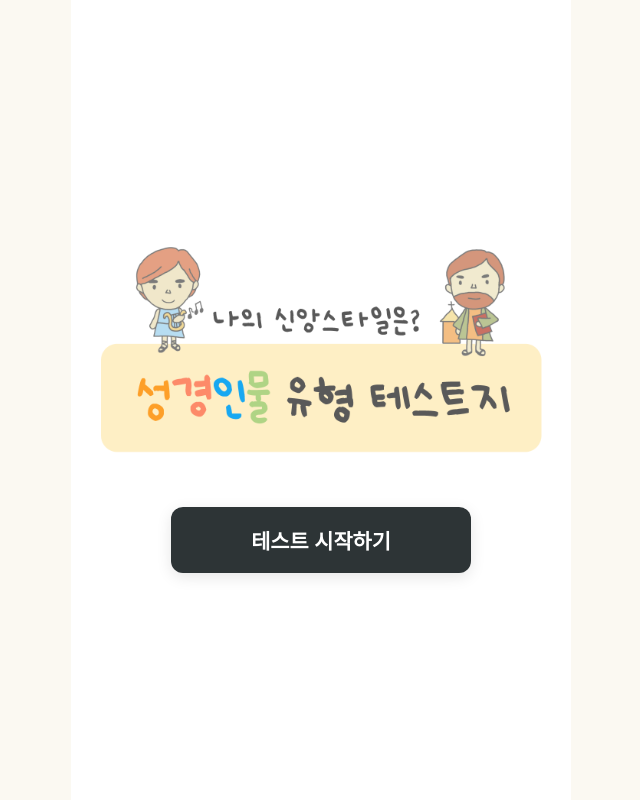
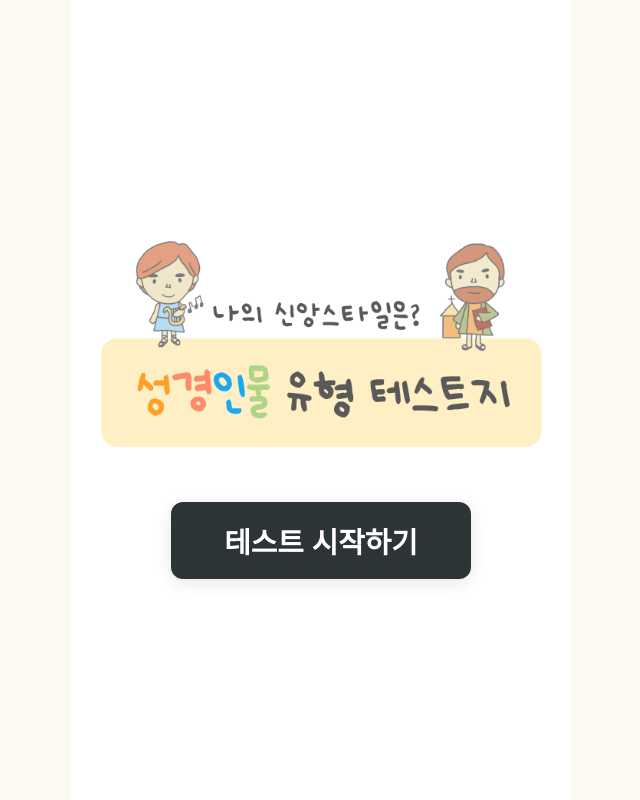
Before and after one commit to gomkuma2938-ui/bible-psytest, a React (Create React App) app: page / in a window 1280 px wide. Shown: the whole page, without its empty margins (319-959 px from the left). Built offline with nearby package versions, Linux system fonts and the light colour scheme; a web font is replaced by a local one.

Commit message:
Update App.css

```diff
--- a/src/App.css
+++ b/src/App.css
@@ -75,7 +75,7 @@ body {
   padding: 18px 0;
   background-color: #2d3436; /* 예시 색상 */
   color: white;
-  font-size: 1.3rem;
+  font-size: 1.8rem;
   font-weight: 700;
   border-radius: 12px;
   border: none;
```
